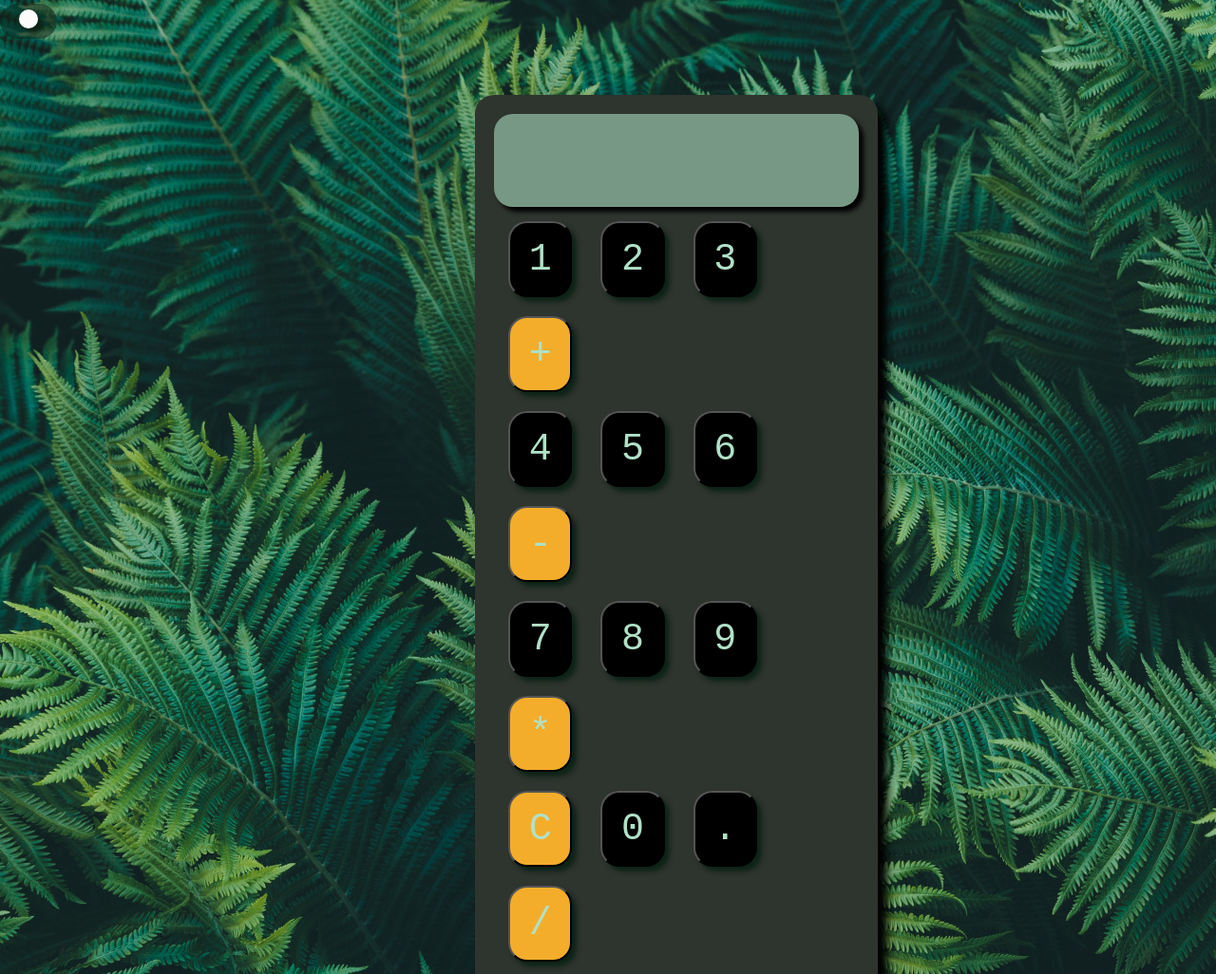
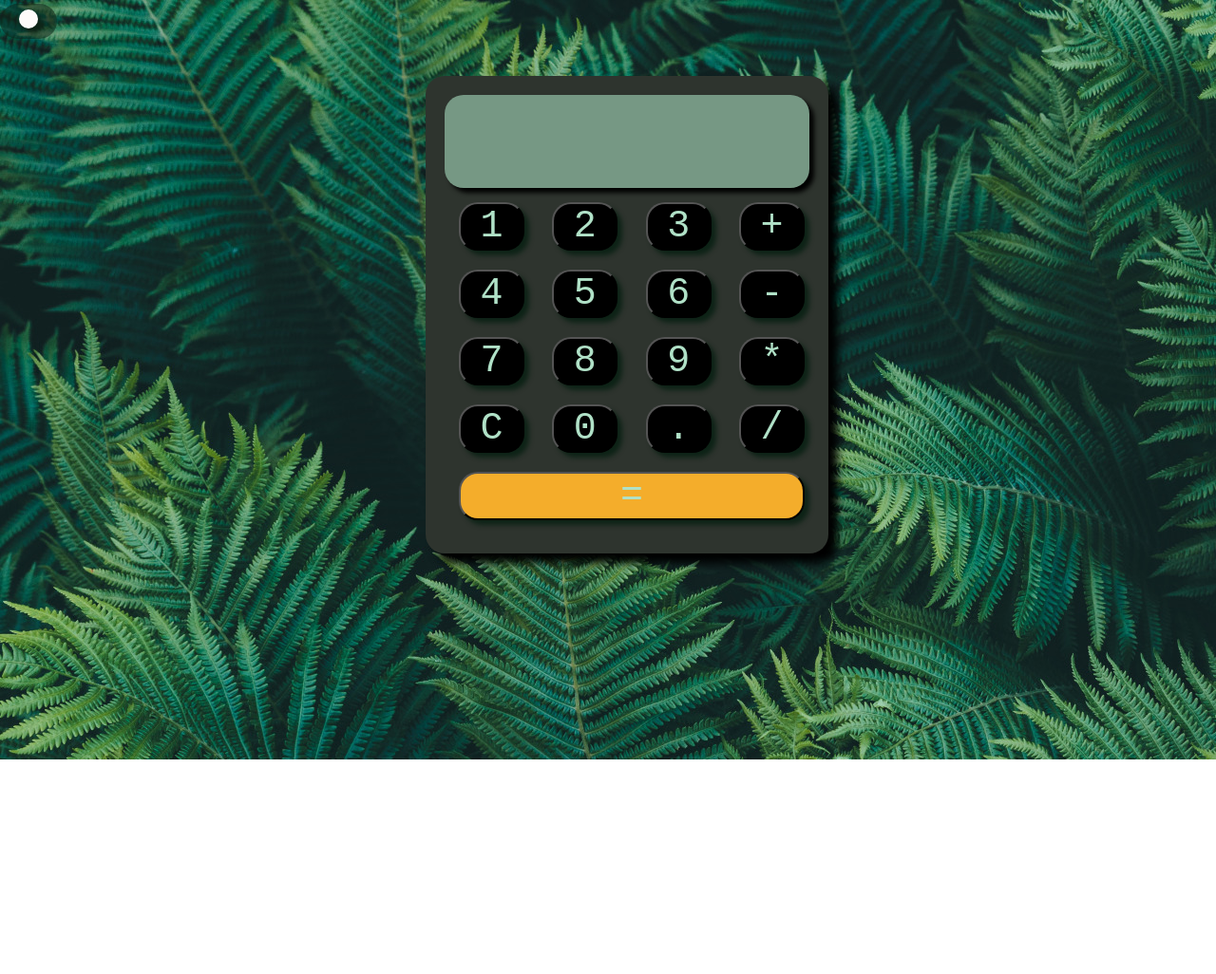
Before and after one commit to LiluCorban/calculatorJS, a plain HTML site: page index.html in a window 1280 px wide. Shown: the top 1026 px of the page at 95% size. After the commit the page ends 800 px from the top, so only its background shows below. Drawn offline with Linux system fonts and the light colour scheme.

Commit message:
Add correctives

```diff
--- a/css/main.css
+++ b/css/main.css
@@ -1,8 +1,7 @@
 body{
     margin: 0;
    background-image: url("../img/oboi.jpg");
-
-
+    background-size: auto;
 }
 .white{
     background-color: #6f766faa;
@@ -35,18 +34,18 @@ body{
 
 #container{
     /* background-color: #2e342e; */
-    width: 30%;
+    min-width: 30%;
     font-size: 40px;
     position: absolute;
-    top:100px;
-    left:500px;
+    top:10%;
+    left:35%;
     border-radius: 20px;
     padding: 20px;
     box-shadow: 10px 10px 10px black;
 
-
 }
 .screen {
+    /*width: 100%;*/
     background-color: #769884;
     color: black;
     height: 60px;
@@ -59,16 +58,30 @@ body{
 }
 
 .button-container{
+    width: 100%;
     padding: 5px;
-    display: flexbox;
-    justify-content: space-around;
+    display: flex;
+    justify-content: center;
+    align-items: center;
     flex-direction: column;
     font-size: 40px;
 
 }
+.button-container .btn-result-orange{
+    display: flex;
+    width: 95%;
+    background-color: rgb(244, 173, 43);
+    justify-content: center;
+
+}
+.button-container .row{
+    width: 100%;
+    display: flex;
+    justify-content: space-between;
+
+}
 button {
     width: 18%;
-    height:80px;
     font-size: 40px;
     background-color: black;
     color: #b0e1c7;
@@ -89,7 +102,7 @@ button:active {
     /* color: black; */
     width: 350px;
     height: 60px;
-    padding: 0px 5px 5px 5px;
+    padding: 0 5px 5px 5px;
     margin-top: 10px;
     margin-left: 40px;
     text-align: center;
@@ -104,7 +117,3 @@ button:active {
     box-shadow: 5px 5px 5px #b0e1c7;
 
 }
-
-.button-container .orange {
-    background-color: rgb(244, 173, 43);
-}
--- a/index.html
+++ b/index.html
@@ -5,7 +5,7 @@
     <meta name="viewport"
           content="width=device-width, user-scalable=no, initial-scale=1.0, maximum-scale=1.0, minimum-scale=1.0">
     <meta http-equiv="X-UA-Compatible" content="ie=edge">
-    <link rel="stylesheet" href="css\main.css">
+    <link rel="stylesheet" href="css/main.css">
     <title>Calc</title>
 </head>
 <body>
@@ -24,31 +24,31 @@
 </div>
 
     <div class="button-container">
-        <div class="first-row">
+        <div class="row">
        <button class="btn">1</button>
         <button class="btn">2</button>
         <button class="btn">3</button>
         <button class="btn orange" >+</button>
         </div>
-        <div class="second-row">
+        <div class="row">
         <button class="btn">4</button>
         <button class="btn">5</button>
         <button class="btn">6</button>
         <button class="btn orange">-</button>
         </div>
-        <div class="third-row">
+        <div class="row">
         <button class="btn">7</button>
         <button class="btn">8</button>
         <button class="btn">9</button>
         <button class="btn orange" >*</button>
         </div>
-        <div class="forth-row">
+        <div class="row">
         <button id = "c" class="orange">C</button>
         <button class="btn">0</button>
         <button class="btn">.</button>
         <button class="btn orange" >/</button>
         </div>
-        <button class="btn result orange" >=</button>
+        <button class="btn-result-orange" >=</button>
 
     </div>
 
--- a/js/script.js
+++ b/js/script.js
@@ -10,7 +10,7 @@ function clearAll(){
     secondNumber = "";
     operand = "";
     finish = false;
-    out.textContent = 0;
+    out.textContent = "0";
 }
 document.querySelector("#c").onclick = clearAll;
 document.querySelector(".button-container").onclick = function(event) {
@@ -91,7 +91,7 @@ const mainDiv = document.querySelector("#container");
 const currentTheme = localStorage.getItem("theme");
 console.log(currentTheme);
 let theme = "dark";
-if (currentTheme == "white"){
+if (currentTheme === "white"){
     mainDiv.classList.add("white");
     mainDiv.classList.toggle("dark");
 
```
